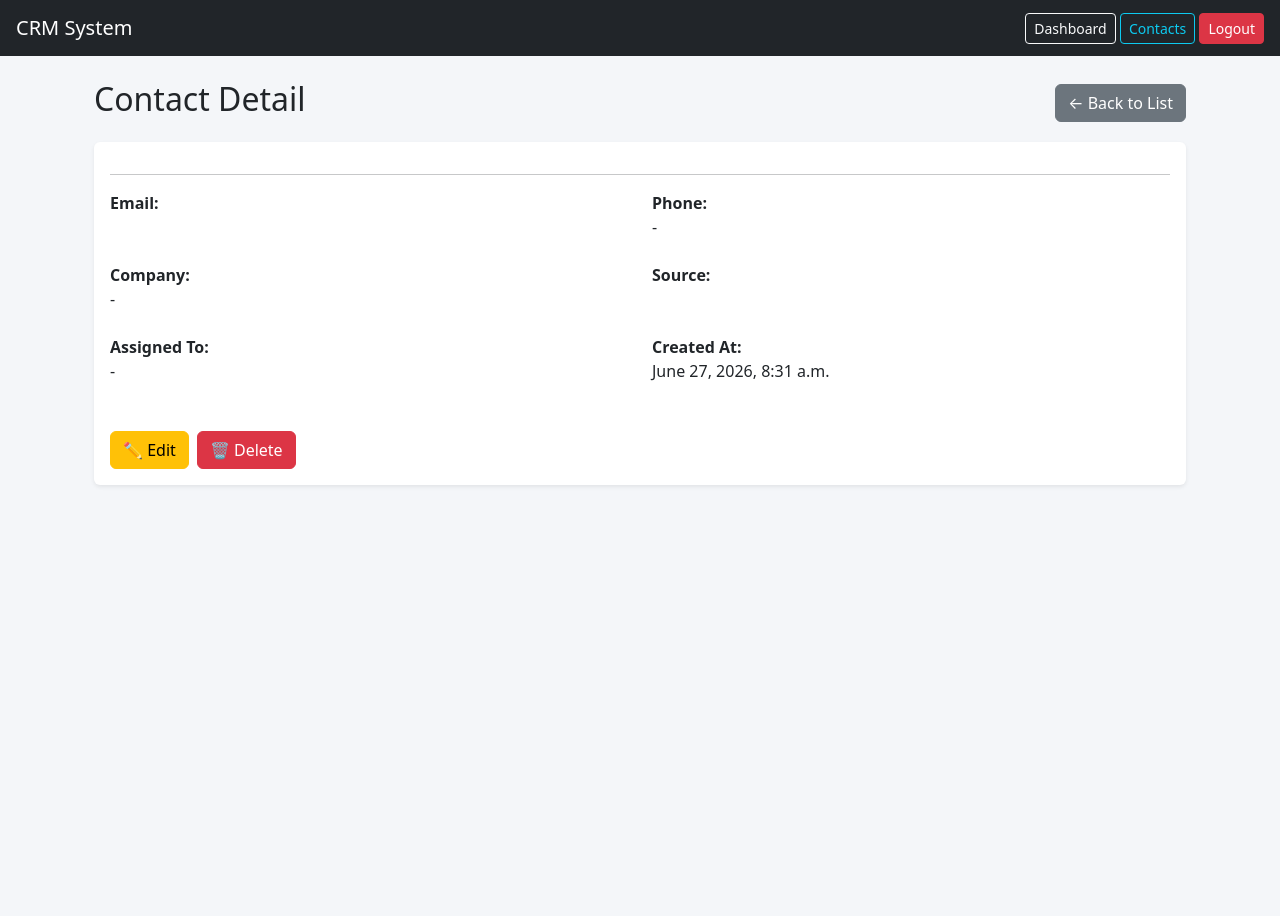
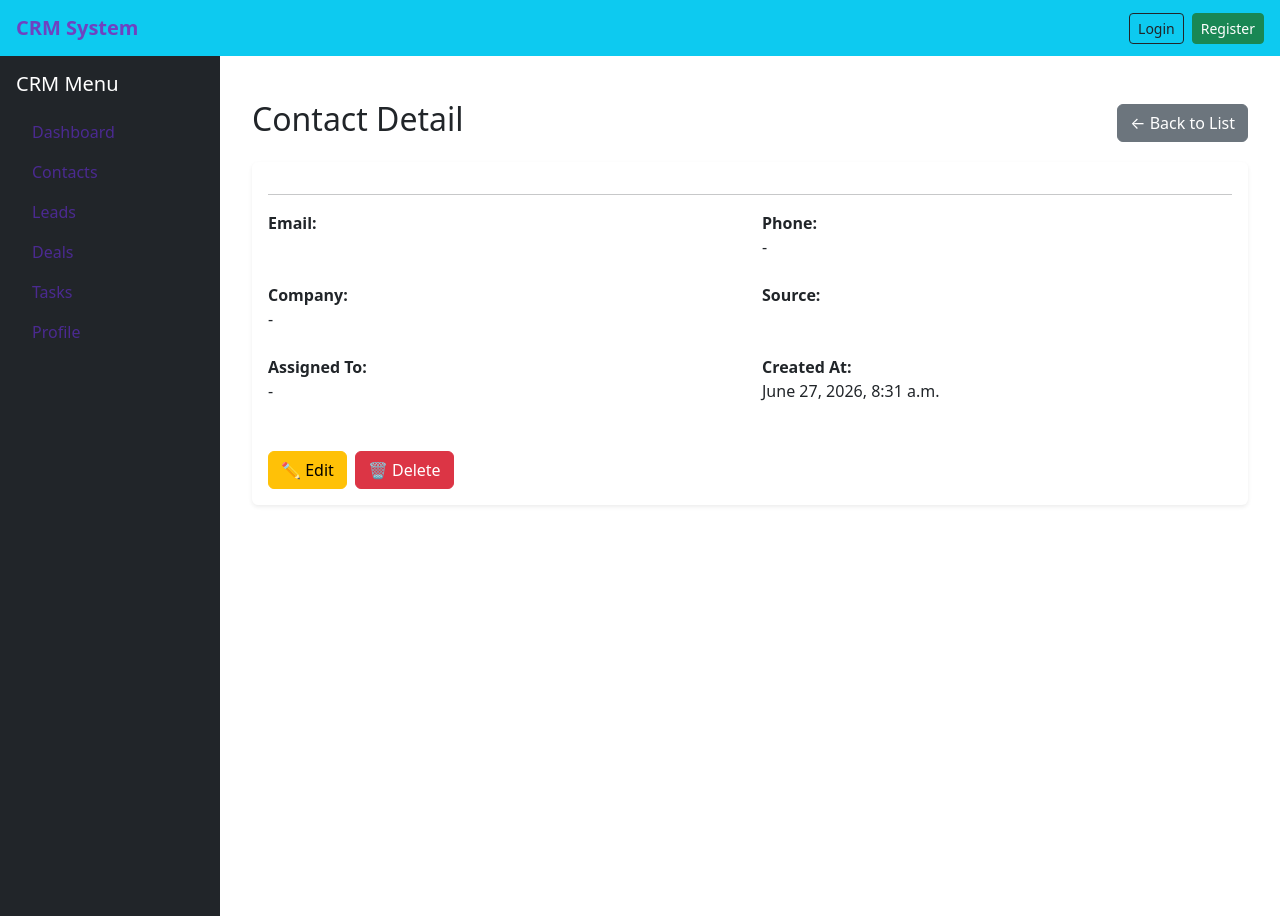
Before and after one commit to Fija-Khan/django-crm-, a Django app: page /contacts/5/ in a window 1280 px wide. Run offline with Django 5.2, Linux system fonts and the light colour scheme; data comes from the database, SQL or seed files in the repository.

Commit message:
Add: CRM base layout with includes and styling setup — UI structure

```diff
--- a/templates/base.html
+++ b/templates/base.html
@@ -1,39 +1,31 @@
+{% load static %}
 <!DOCTYPE html>
-<html lang="en">
+<html>
 <head>
-    <meta charset="UTF-8">
     <title>{% block title %}CRM System{% endblock %}</title>
 
-    <!-- Bootstrap CDN -->
     <link href="https://cdn.jsdelivr.net/npm/bootstrap@5.3.3/dist/css/bootstrap.min.css" rel="stylesheet">
 
-    {% block extra_css %}{% endblock %}
+    <!-- GLOBAL CSS -->
+    <link rel="stylesheet" href="{% static 'css/style.css' %}">
 </head>
-<body style="background:#f4f6f9;">
+
+<body>
 
 <!-- NAVBAR -->
-<nav class="navbar navbar-expand-lg navbar-dark bg-dark px-3">
-    <a class="navbar-brand" href="/">CRM System</a>
+{% include 'includes/navbar.html' %}
 
-    <div class="ms-auto">
-        <a href="/" class="btn btn-outline-light btn-sm">Dashboard</a>
-         <a href="{% url 'contact_list' %}" class="btn btn-outline-info btn-sm">
-        Contacts
-    </a>
-        <a href="/accounts/logout/" class="btn btn-danger btn-sm">Logout</a>
-    </div>
-</nav>
+<!-- SIDEBAR -->
+{% include 'includes/sidebar.html' %}
 
-<div class="container mt-4">
+<!-- MESSAGES -->
+{% include 'includes/messages.html' %}
 
-    {% block content %}{% endblock %}
-
+<!-- MAIN CONTENT -->
+<div style="margin-left:220px; padding:20px;">
+    {% block content %}
+    {% endblock %}
 </div>
-
-<!-- Bootstrap JS -->
-<script src="https://cdn.jsdelivr.net/npm/bootstrap@5.3.3/dist/js/bootstrap.bundle.min.js"></script>
-
-{% block extra_js %}{% endblock %}
 
 </body>
 </html>
--- /dev/null
+++ b/templates/includes/messages.html
@@ -0,0 +1,9 @@
+{% if messages %}
+<div class="container mt-3">
+    {% for message in messages %}
+        <div class="alert alert-{{ message.tags }}">
+            {{ message }}
+        </div>
+    {% endfor %}
+</div>
+{% endif %}
--- /dev/null
+++ b/templates/includes/navbar.html
@@ -0,0 +1,91 @@
+<nav class="navbar navbar-expand-lg navbar-dark bg-info px-3">
+
+    <!-- STYLE (add once) -->
+    <style>
+        .text-purple {
+            color: #6f42c1 !important;
+        }
+
+        .nav-link {
+            color: #4b2a91 !important;
+        }
+
+        .nav-link:hover {
+            color: #2a1459 !important;
+        }
+
+        .navbar-brand {
+            color: #6f42c1 !important;
+        }
+    </style>
+
+    <!-- Logo -->
+    <a class="navbar-brand fw-bold text-purple" href="/">CRM System</a>
+
+    <!-- Toggle (mobile) -->
+    <button class="navbar-toggler" type="button" data-bs-toggle="collapse" data-bs-target="#navbarNav">
+        <span class="navbar-toggler-icon"></span>
+    </button>
+
+    <div class="collapse navbar-collapse" id="navbarNav">
+
+        <!-- LEFT SIDE MENU -->
+        <ul class="navbar-nav me-auto">
+
+            {% if user.is_authenticated %}
+
+                <li class="nav-item">
+                    <a class="nav-link" href="/">Dashboard</a>
+                </li>
+
+                <li class="nav-item">
+                    <a class="nav-link" href="/contacts/">Contacts</a>
+                </li>
+
+                <li class="nav-item">
+                    <a class="nav-link" href="/leads/">Leads</a>
+                </li>
+
+                <li class="nav-item">
+                    <a class="nav-link" href="/deals/">Deals</a>
+                </li>
+
+                <li class="nav-item">
+                    <a class="nav-link" href="/tasks/">Tasks</a>
+                </li>
+
+            {% endif %}
+
+        </ul>
+
+        <!-- RIGHT SIDE (USER AREA) -->
+        <div class="d-flex align-items-center">
+
+            {% if user.is_authenticated %}
+
+                <span class="text-purple me-2 fw-bold">{{ user.username }}</span>
+
+                <a href="/accounts/profile/" class="btn btn-outline-dark btn-sm me-2">
+                    Profile
+                </a>
+
+                <a href="/accounts/logout/" class="btn btn-danger btn-sm">
+                    Logout
+                </a>
+
+            {% else %}
+
+                <a href="/accounts/login/" class="btn btn-outline-dark btn-sm me-2">
+                    Login
+                </a>
+
+                <a href="/accounts/register/" class="btn btn-success btn-sm">
+                    Register
+                </a>
+
+            {% endif %}
+
+        </div>
+
+    </div>
+</nav>
--- /dev/null
+++ b/templates/includes/sidebar.html
@@ -0,0 +1,15 @@
+<div class="bg-dark text-white p-3" style="width: 220px; height: 100vh; position: fixed;">
+
+    <h5>CRM Menu</h5>
+
+    <ul class="nav flex-column mt-3">
+
+        <li><a href="/" class="nav-link text-white">Dashboard</a></li>
+        <li><a href="/contacts/" class="nav-link text-white">Contacts</a></li>
+        <li><a href="/leads/" class="nav-link text-white">Leads</a></li>
+        <li><a href="/deals/" class="nav-link text-white">Deals</a></li>
+        <li><a href="/tasks/" class="nav-link text-white">Tasks</a></li>
+        <li><a href="/accounts/profile/" class="nav-link text-white">Profile</a></li>
+
+    </ul>
+</div>
```
Also changed, not shown: static/css/style.css (added).
